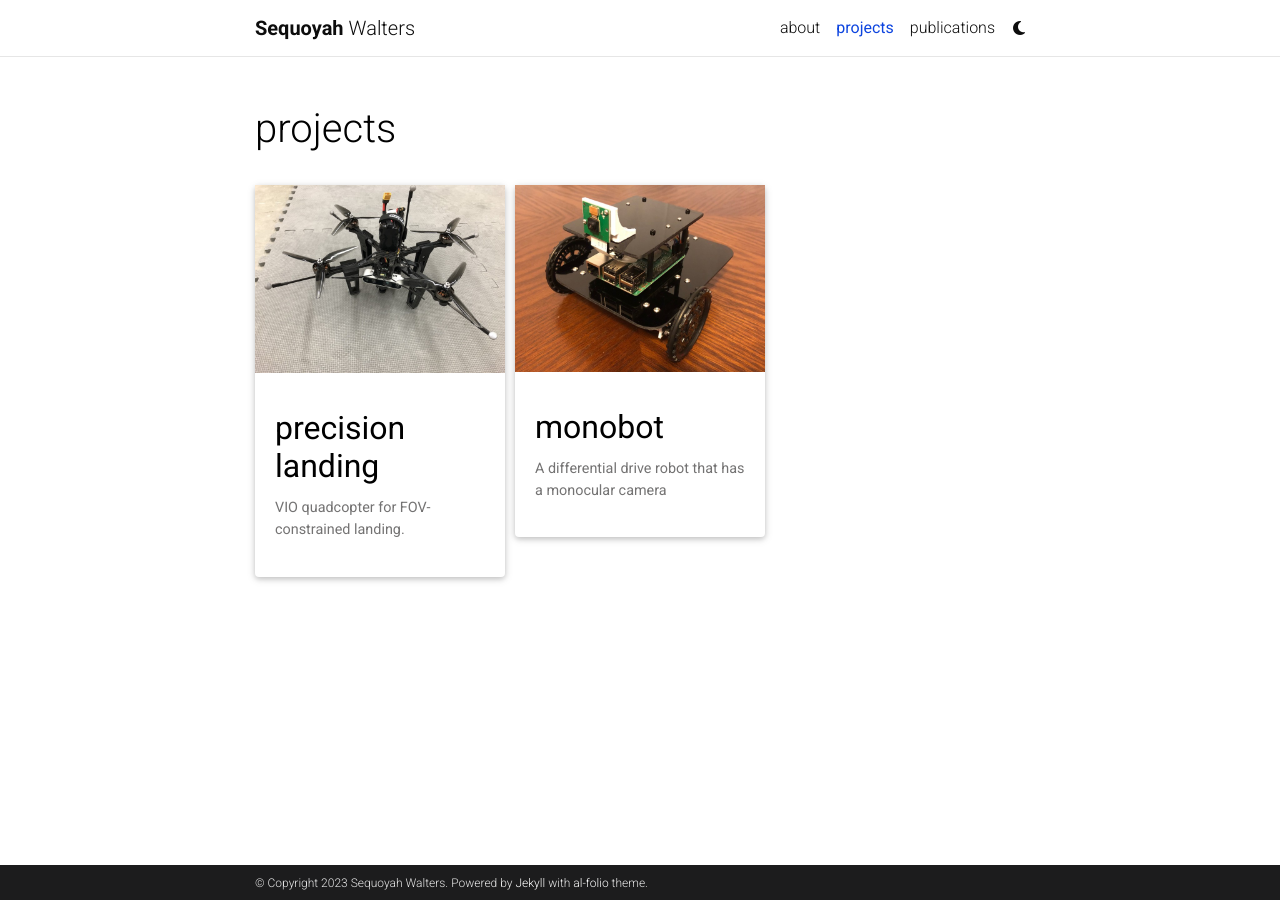
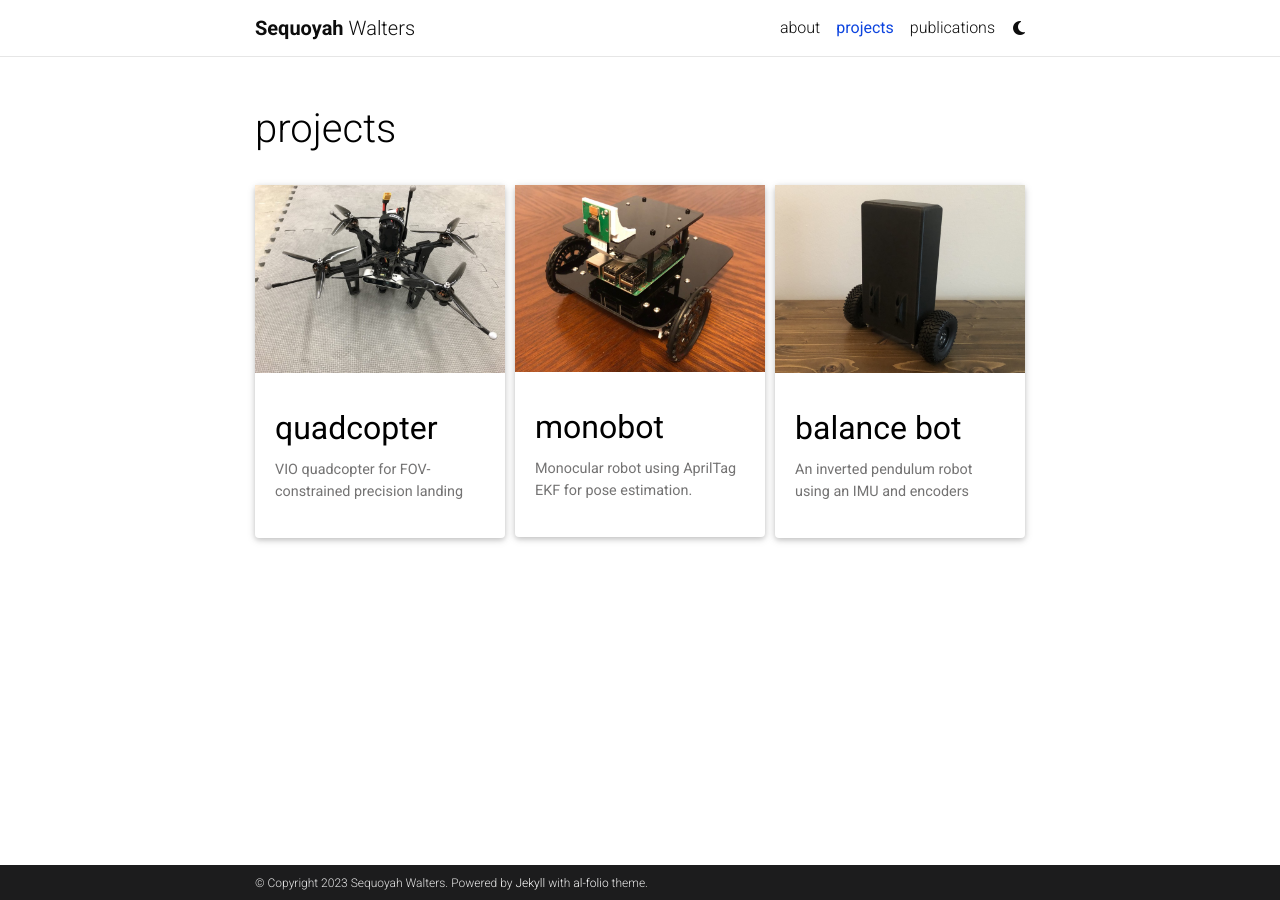
Before and after one commit to seqwalt/seqwalt.github.io, a Jekyll site: the page built from _pages/projects.md, in a window 1280 px wide. Built offline with Jekyll 4.4.1, drawn with Linux system fonts in a browser that asks for light colours; full-size pictures stand in for the smaller copies a plugin makes; comment, search, counter and statistics services are not loaded; a style sheet for code colours, icons or effects is not loaded.

Commit message:
work on monobot project page

```diff
--- a/_projects/differential_drive_robot.md
+++ b/_projects/balance_bot.md
@@ -1,9 +1,9 @@
 ---
 layout: page
-title: Monobot
-description: A differential drive robot that has a monocular camera
-img: assets/img/project_monobot/monobot.jpg
-importance: 2
+title: Balance Bot
+description: An inverted pendulum robot using an IMU and encoders
+img: assets/img/project_balance_bot/balance_bot.png
+importance: 3
 category:
 ---
 
--- /dev/null
+++ b/_projects/monobot.md
@@ -0,0 +1,40 @@
+---
+layout: page
+title: Monobot
+description: Monocular robot using AprilTag EKF for pose estimation.
+img: assets/img/project_monobot/monobot.jpg
+importance: 2
+category:
+---
+
+**Code:** [monobot](https://github.com/seqwalt/monobot)<br>
+
+#### Overview
+"Monobot" is a differential-drive robot with a monocular camera that utilizes an extended Kalman filter (EKF) for pose estimation. AprilTag fiducial markers of known sizes are placed around the environment and detected by Monobot's camera. As the robot drives around the environment the AprilTag 3 algorithm [[1]](#1) estimates the pose of the markers in the camera frame, and provides this pose as a measurement to the EKF. The EKF then estimates the Monobot pose, wheel speed bias, and AprilTag marker positions in the world frame.
+
+#### Hardware
+*Describe hardware here*
+
+<div class="row justify-content-md-center">
+    <div class="col-9 mt-3 mt-md-0">
+        {% include figure.html path="assets/img/project_monobot/monobot_annotated.png" title="view of quadcopter cameras and companion computer" class="img-fluid rounded z-depth-1" %}
+    </div>
+</div>
+<div class="caption text-justify">
+    Figure 1: Quadcopter with cameras and companion computer. The companion computer housing and landing legs were designed in <a href="https://www.onshape.com/en/">OnShape</a> and 3D printed. The spherical reflective markers were used to verify the flight algorithm using ARC Lab's motion capture system.
+</div>
+
+#### Extended Kalman Filter
+*Explain implemented EKF here*
+
+#### Experiment
+
+<div class="row justify-content-md-center">
+    <iframe width="1280" height="450" src="https://www.youtube.com/embed/8S0Tm8Y30eA" title="AprilTag EKF" frameborder="0" allow="accelerometer; autoplay; clipboard-write; encrypted-media; gyroscope; picture-in-picture; web-share" allowfullscreen></iframe>
+</div>
+<div class="caption text-justify">
+    Video 1: EKF pose estimation in action.
+</div>
+
+#### References
+<a id="1"></a>**[1]** M. Krogius, A. Haggenmiller and E. Olson, "[Flexible Layouts for Fiducial Tags](https://ieeexplore.ieee.org/document/8967787)," 2019 IEEE/RSJ International Conference on Intelligent Robots and Systems<br>
--- a/_projects/vio_drone.md
+++ b/_projects/vio_drone.md
@@ -1,7 +1,7 @@
 ---
 layout: page
-title: Precision Landing
-description: VIO quadcopter for FOV-constrained landing.
+title: Quadcopter
+description: VIO quadcopter for FOV-constrained precision landing
 img: assets/img/project_vio_quad/full_quad.jpg
 importance: 1
 category:
```
Also changed, not shown: assets/img/project_balance_bot/balance_bot.jpg (deleted), assets/img/project_balance_bot/balance_bot.png (added), assets/img/project_monobot/monobot_annotated.png (added).
